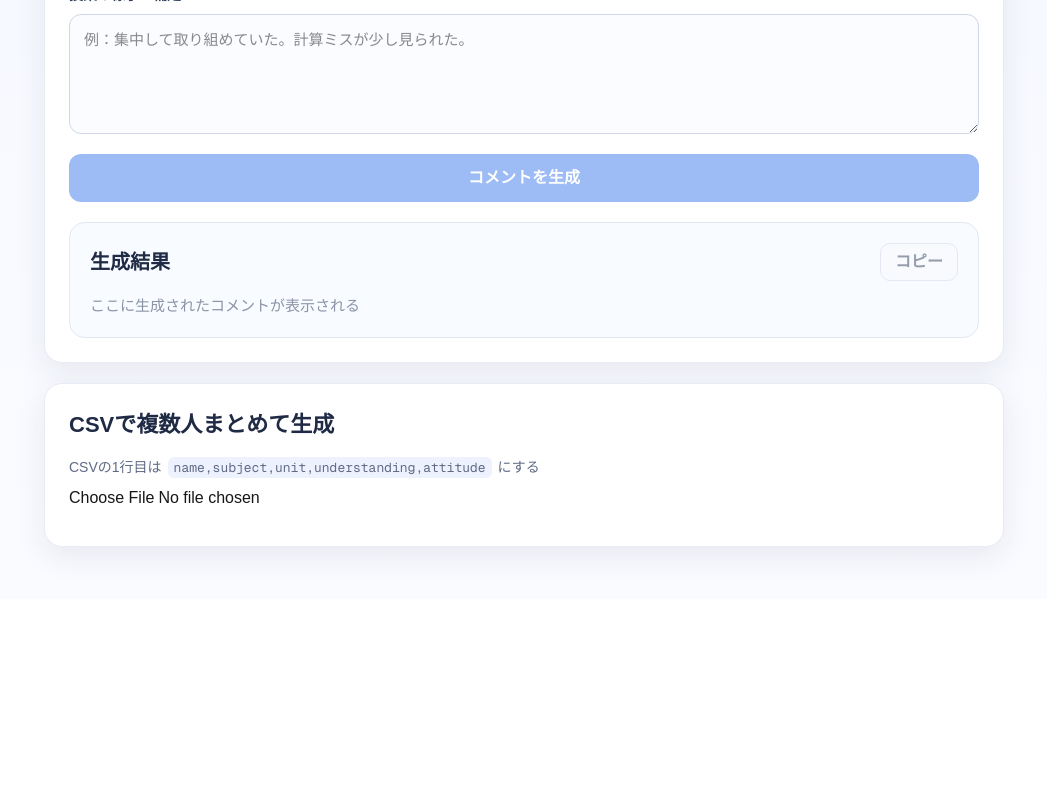
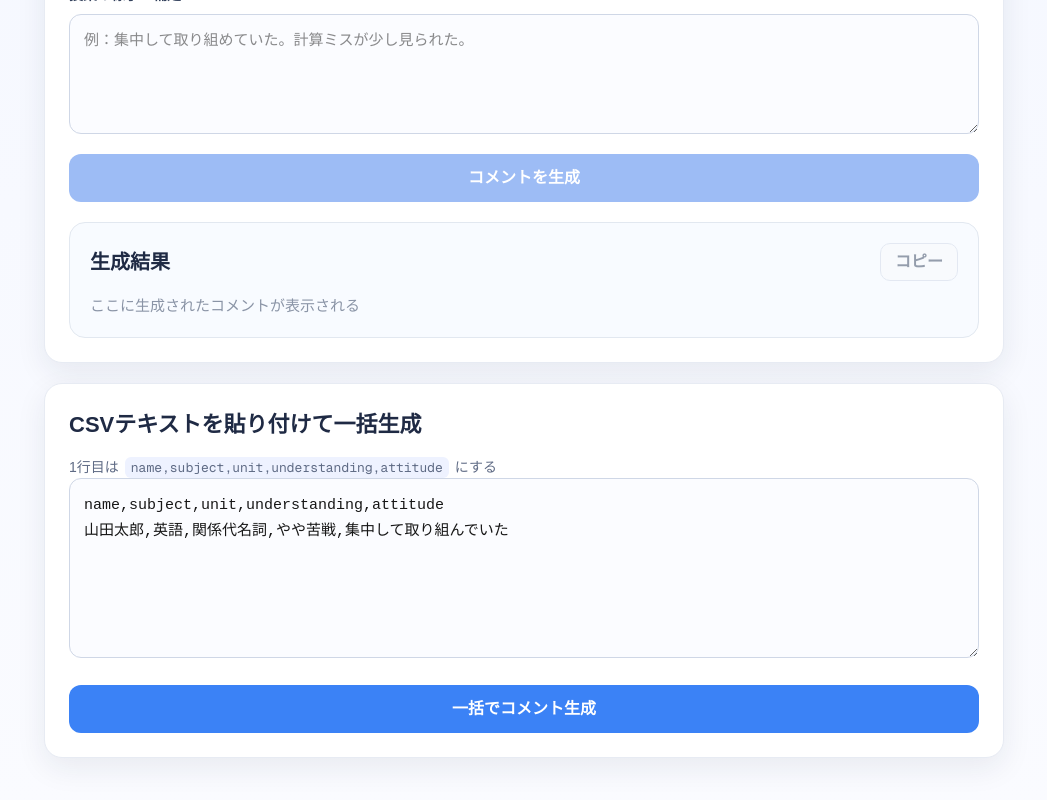
Before and after one commit to Hasegawa-app/comiru-comment-app, a Next.js app: page / in a window 1280 px wide. Shown: the part 398-1198 px from the top of the page, without its empty margins (116-1163 px from the left). Before the commit the page ends 997 px from the top, so only its background shows below. Built offline with nearby package versions, Linux system fonts and the light colour scheme.

Commit message:
スマホ向けにCSVテキスト貼り付け対応

```diff
--- a/app/page.tsx
+++ b/app/page.tsx
@@ -5,6 +5,14 @@ import { useState } from "react";
 type BulkResult = {
   name: string;
   comment: string;
+};
+
+type StudentRow = {
+  name: string;
+  subject: string;
+  unit: string;
+  understanding: string;
+  attitude: string;
 };
 
 export default function Page() {
@@ -17,6 +25,9 @@ export default function Page() {
   const [loading, setLoading] = useState(false);
   const [copied, setCopied] = useState(false);
 
+  const [bulkText, setBulkText] = useState(
+    "name,subject,unit,understanding,attitude\n山田太郎,英語,関係代名詞,やや苦戦,集中して取り組んでいた"
+  );
   const [bulkResults, setBulkResults] = useState<BulkResult[]>([]);
   const [bulkError, setBulkError] = useState("");
   const [bulkLoading, setBulkLoading] = useState(false);
@@ -79,35 +90,14 @@ export default function Page() {
     }, 1500);
   };
 
-  const handleCSVUpload = async (
-    e: React.ChangeEvent<HTMLInputElement>
-  ) => {
-    const file = e.target.files?.[0];
-    if (!file) return;
-
-    const fileName = file.name.toLowerCase();
-    if (!fileName.endsWith(".csv") && !fileName.endsWith(".txt")) {
-      setBulkError("CSVかTXTファイルを選んで");
-      setBulkResults([]);
-      e.target.value = "";
-      return;
-    }
-
-    setBulkLoading(true);
-    setBulkError("");
-    setBulkResults([]);
-    setCopiedBulkIndex(null);
-
-    try {
-      const text = await file.text();
-
+  const parseBulkText = (text: string): StudentRow[] => {
     const lines = text
       .split(/\r?\n/)
       .map((line) => line.trim())
       .filter((line) => line !== "");
 
     if (lines.length < 2) {
-        throw new Error("CSVにデータが入ってない");
+      throw new Error("CSVテキストにデータが入ってない");
     }
 
     const header = lines[0].split(",").map((item) => item.trim());
@@ -125,11 +115,11 @@ export default function Page() {
 
     if (!isValidHeader) {
       throw new Error(
-          "CSVの1行目は name,subject,unit,understanding,attitude にして"
+        "1行目は name,subject,unit,understanding,attitude にして"
       );
     }
 
-      const students = lines.slice(1).map((line, index) => {
+    return lines.slice(1).map((line, index) => {
       const cols = line.split(",").map((item) => item.trim());
 
       if (cols.length < 5) {
@@ -146,6 +136,16 @@ export default function Page() {
         attitude,
       };
     });
+  };
+
+  const handleBulkGenerate = async () => {
+    setBulkLoading(true);
+    setBulkError("");
+    setBulkResults([]);
+    setCopiedBulkIndex(null);
+
+    try {
+      const students = parseBulkText(bulkText);
 
       const res = await fetch("/api/bulk", {
         method: "POST",
@@ -158,7 +158,7 @@ export default function Page() {
       const data = await res.json();
 
       if (!res.ok) {
-        throw new Error(data.error || "CSV一括生成に失敗した");
+        throw new Error(data.error || "一括生成に失敗した");
       }
 
       setBulkResults(data.results || []);
@@ -166,11 +166,10 @@ export default function Page() {
       if (err instanceof Error) {
         setBulkError(err.message);
       } else {
-        setBulkError("CSV処理で不明なエラーが起きた");
+        setBulkError("一括処理で不明なエラーが起きた");
       }
     } finally {
       setBulkLoading(false);
-      e.target.value = "";
     }
   };
 
@@ -180,7 +179,7 @@ export default function Page() {
         <div style={styles.headerBox}>
           <h1 style={styles.title}>コミルコメント生成</h1>
           <p style={styles.subtitle}>
-            手入力でもCSVでも、コミルに貼れるコメントを生成する
+            手入力でも、CSVテキスト貼り付けでも、コミルに貼れるコメントを生成する
           </p>
         </div>
 
@@ -274,24 +273,38 @@ export default function Page() {
         </div>
 
         <div style={styles.card}>
-          <h2 style={styles.sectionTitle}>CSVで複数人まとめて生成</h2>
+          <h2 style={styles.sectionTitle}>CSVテキストを貼り付けて一括生成</h2>
 
           <p style={styles.helpText}>
-            CSVの1行目は
+            1行目は
             <code style={styles.code}>
               name,subject,unit,understanding,attitude
             </code>
             にする
           </p>
 
-          <input
-            type="file"
-            onChange={handleCSVUpload}
-            style={styles.fileInput}
+          <textarea
+            style={styles.bulkTextarea}
+            value={bulkText}
+            onChange={(e) => setBulkText(e.target.value)}
+            placeholder={
+              "name,subject,unit,understanding,attitude\n山田太郎,英語,関係代名詞,やや苦戦,集中して取り組んでいた"
+            }
           />
 
+          <button
+            style={{
+              ...styles.button,
+              ...(bulkLoading || !bulkText.trim() ? styles.buttonDisabled : {}),
+            }}
+            onClick={handleBulkGenerate}
+            disabled={bulkLoading || !bulkText.trim()}
+          >
+            {bulkLoading ? "一括生成中..." : "一括でコメント生成"}
+          </button>
+
           {bulkLoading && (
-            <p style={styles.loadingText}>CSVのコメントをまとめて生成中...</p>
+            <p style={styles.loadingText}>CSVテキストからまとめて生成中...</p>
           )}
 
           {bulkError && <div style={styles.errorBox}>{bulkError}</div>}
@@ -409,6 +422,20 @@ const styles: { [key: string]: React.CSSProperties } = {
     boxSizing: "border-box",
     fontFamily: "inherit",
   },
+  bulkTextarea: {
+    width: "100%",
+    minHeight: "180px",
+    borderRadius: "12px",
+    border: "1px solid #cfd7e6",
+    padding: "14px",
+    fontSize: "15px",
+    outline: "none",
+    resize: "vertical",
+    backgroundColor: "#fbfcff",
+    boxSizing: "border-box",
+    fontFamily: "monospace",
+    lineHeight: 1.7,
+  },
   button: {
     marginTop: "20px",
     width: "100%",
@@ -503,10 +530,6 @@ const styles: { [key: string]: React.CSSProperties } = {
     borderRadius: "6px",
     fontSize: "13px",
   },
-  fileInput: {
-    marginTop: "8px",
-    marginBottom: "12px",
-  },
   bulkList: {
     display: "grid",
     gap: "16px",
```
Lines whose indentation alone changed are shown as unchanged.
